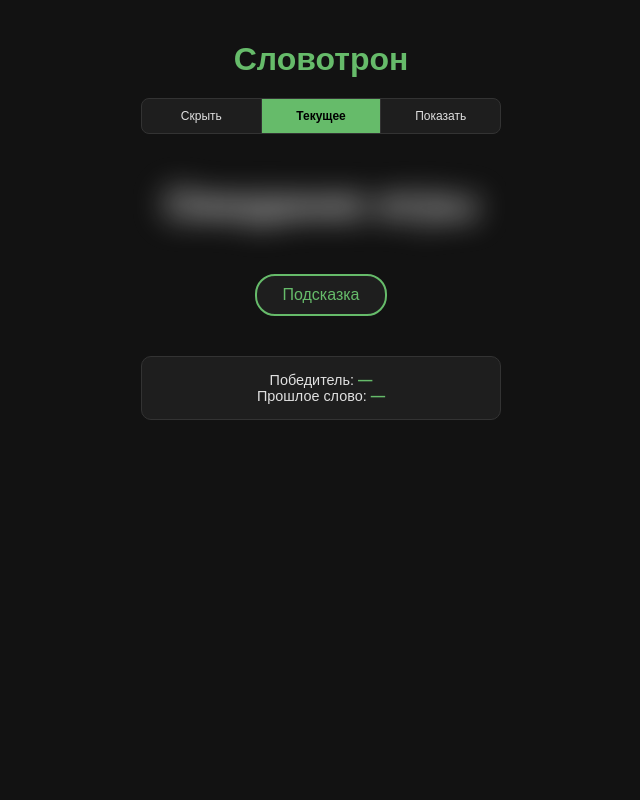
After one commit to Quantum-0/twitch-arbuz-bot, a Python web app: template templates/docks/slovotron.html in a window 1280 px wide. The commit adds this page. Shown: the whole page, without its empty margins (319-959 px from the left). Run offline with Jinja, Linux system fonts and the light colour scheme; the template is opened without the code that fills it: most values are stand-ins (such as "Sample title", 1, 10 or a date in 2020).

Commit message:
Add slovotron dock for OBS

```diff
--- a/container.py
+++ b/container.py
@@ -36,8 +36,8 @@ class Container(containers.DeclarativeContainer):
     chat_bot = providers.Singleton(ChatBot, db_session_factory=db_session_factory)
     ai = providers.Singleton(OpenAIClient, db_session_factory=db_session_factory)
     mqtt = providers.Singleton(MQTTClient)
-    slovotron = providers.Singleton(SlovotronService, db_session_factory=db_session_factory, chat_bot=chat_bot)
     sse_manager = providers.Singleton(SSEManager)
+    slovotron = providers.Singleton(SlovotronService, db_session_factory=db_session_factory, chat_bot=chat_bot, ssem=sse_manager)
 
     boto_session = providers.Singleton(aioboto3.Session)
     s3 = providers.Singleton(
--- a/routers/routers.py
+++ b/routers/routers.py
@@ -10,6 +10,7 @@ from routers.web.service_routes import router as service_routes_router
 from routers.ws.heat_proxy import router as heat_router
 from routers.sse import router as sse_router
 from routers.web.file_storage import router as files_router
+from routers.web.obs_dock import router as obs_dock_router
 
 # API
 api_router = APIRouter(prefix="/api", tags=["API"])
@@ -27,3 +28,4 @@ user_router.include_router(overlays_router)
 user_router.include_router(pages_routers)
 user_router.include_router(service_routes_router)
 user_router.include_router(files_router)
+user_router.include_router(obs_dock_router)
--- a/routers/web/pages.py
+++ b/routers/web/pages.py
@@ -2,6 +2,7 @@ import math
 import random
 from datetime import datetime
 from typing import Annotated, Any
+from uuid import uuid3
 
 import aiohttp
 import sqlalchemy as sa
@@ -14,6 +15,7 @@ from starlette.requests import Request
 from starlette.responses import HTMLResponse, RedirectResponse
 from starlette.templating import Jinja2Templates
 
+from config import settings
 from container import Container
 from database.models import TwitchUserSettings, User, MemealertsSettings, GeneratedImage
 from dependencies import get_db
@@ -77,6 +79,7 @@ async def control_panel(
                 else None,
                 "coins_for_reward": user.memealerts.coins_for_reward,
             },
+            "slovotron_secret": str(uuid3(namespace=settings.slovotron_secret, name=user.login_name)),
         },
     )
 
--- /dev/null
+++ b/templates/docks/slovotron.html
@@ -0,0 +1,238 @@
+<!DOCTYPE html>
+<html lang="ru" data-theme="dark">
+<head>
+    <meta charset="UTF-8">
+    <meta name="viewport" content="width=device-width, initial-scale=1.0">
+    <title>Словотрон</title>
+    <style>
+        :root {
+            --color-bg: #121212;
+            --color-bg-secondary: #1e1e1e;
+            --color-text: #e0e0e0;
+            --color-text-muted: #aaaaaa;
+            --color-primary: #66bb6a;
+            --color-primary-hover: #57a95b;
+            --color-border: #333;
+        }
+
+        body {
+            font-family: Arial, sans-serif;
+            background-color: var(--color-bg);
+            color: var(--color-text);
+            margin: 0;
+            display: flex;
+            justify-content: center;
+            align-items: flex-start;
+            min-height: 100vh;
+        }
+
+        /* Адаптивный контейнер под 300-400px */
+        .app-container {
+            width: 100%;
+            max-width: 400px;
+            min-width: 280px;
+            padding: 20px;
+            box-sizing: border-box;
+            text-align: center;
+        }
+
+        h1 { margin-bottom: 20px; font-size: 2rem; color: var(--color-primary); }
+
+        /* Переключатель в 3 состояниях */
+        .mode-switch {
+            display: flex;
+            background: var(--color-bg-secondary);
+            border: 1px solid var(--color-border);
+            border-radius: 8px;
+            margin-bottom: 30px;
+            overflow: hidden;
+        }
+
+        .mode-switch input { display: none; }
+
+        .mode-switch label {
+            flex: 1;
+            padding: 10px 5px;
+            font-size: 0.75rem;
+            cursor: pointer;
+            transition: background 0.3s;
+            border-right: 1px solid var(--color-border);
+        }
+
+        .mode-switch label:last-child { border-right: none; }
+
+        .mode-switch input:checked + label {
+            background: var(--color-primary);
+            color: #000;
+            font-weight: bold;
+        }
+
+        /* Поле со словом */
+        .word-display {
+            font-size: 2.5rem;
+            font-weight: bold;
+            margin: 40px 0;
+            min-height: 60px;
+            display: flex;
+            align-items: center;
+            justify-content: center;
+            transition: filter 0.3s ease;
+        }
+
+        /* Состояния блюра */
+        .blurred { filter: blur(15px); pointer-events: none; user-select: none; }
+
+        .interactive-blur {
+            filter: blur(15px);
+            cursor: pointer;
+            user-select: none;
+            transition: transform 0.2s;
+        }
+        .interactive-blur:hover { transform: scale(1.05); color: var(--color-primary); }
+        .revealed { filter: blur(0); }
+
+        /* Кнопка */
+        .btn-tip {
+            background: var(--color-bg-secondary);
+            border: 2px solid var(--color-primary);
+            color: var(--color-primary);
+            padding: 10px 25px;
+            border-radius: 20px;
+            cursor: pointer;
+            font-size: 1rem;
+            margin-bottom: 40px;
+        }
+        .btn-tip:hover { background: var(--color-primary); color: #000; }
+
+        /* Блок победителя */
+        .last-game-info {
+            background: var(--color-bg-secondary);
+            padding: 15px;
+            border-radius: 10px;
+            font-size: 0.9rem;
+            border: 1px solid var(--color-border);
+        }
+
+        .winner-name { color: var(--color-primary); font-weight: bold; }
+    </style>
+</head>
+<body>
+
+<div class="app-container">
+    <h1>Словотрон</h1>
+
+    <div class="mode-switch">
+        <input type="radio" name="mode" id="mode-none" value="none">
+        <label for="mode-none">Скрыть</label>
+
+        <input type="radio" name="mode" id="mode-current" value="current" checked>
+        <label for="mode-current">Текущее</label>
+
+        <input type="radio" name="mode" id="mode-all" value="all">
+        <label for="mode-all">Показать</label>
+    </div>
+
+    <div id="word-box" class="word-display interactive-blur">Ожидание игры</div>
+
+    <button id="btn-tip" class="btn-tip">Подсказка</button>
+
+    <div class="last-game-info">
+        <div id="winner-box">Победитель: <span class="winner-name">—</span></div>
+        <div id="last-word-box">Прошлое слово: <span class="winner-name">—</span></div>
+    </div>
+</div>
+
+<script>
+    const wordBox = document.getElementById('word-box');
+    const winnerName = document.querySelector('.winner-name');
+    const lastWordBox = document.querySelector('#last-word-box .winner-name');
+    const modeRadios = document.querySelectorAll('input[name="mode"]');
+
+    let currentWord = "";
+    let isManuallyRevealed = false;
+
+    // Логика обновления визуального состояния слова
+    function updateWordVisibility() {
+        const mode = document.querySelector('input[name="mode"]:checked').value;
+
+        wordBox.classList.remove('blurred', 'interactive-blur', 'revealed');
+
+        if (mode === 'none') {
+            wordBox.classList.add('blurred');
+        } else if (mode === 'all') {
+            wordBox.classList.add('revealed');
+        } else if (mode === 'current') {
+            if (isManuallyRevealed) {
+                wordBox.classList.add('revealed');
+            } else {
+                wordBox.classList.add('interactive-blur');
+            }
+        }
+    }
+
+    // Обработка клика по слову (в режиме "Текущее")
+    wordBox.addEventListener('click', () => {
+        const mode = document.querySelector('input[name="mode"]:checked').value;
+        if (mode === 'current') {
+            isManuallyRevealed = true;
+            updateWordVisibility();
+        }
+    });
+
+    // Следим за переключением режимов
+    modeRadios.forEach(radio => {
+        radio.addEventListener('change', () => {
+            if (radio.value !== 'current') isManuallyRevealed = false;
+            updateWordVisibility();
+        });
+    });
+
+    // Инициализация SSE
+    const evtSource = new EventSource("{{request.base_url}}sse/{{user.twitch_id}}/slovotron?secret={{secret}}");
+
+    evtSource.onmessage = function(event) {
+        const msg = JSON.parse(event.data);
+
+        console.log(msg.data);
+
+        if (msg.event === 'game-new') {
+            currentWord = msg.data.secret_word;
+            wordBox.textContent = currentWord;
+            isManuallyRevealed = false; // Скрываем при новом слове
+            updateWordVisibility();
+        }
+
+        if (msg.event === 'game-win') {
+            winnerName.textContent = msg.data.winner.display_name;
+            lastWordBox.textContent = msg.data.winning_word;
+        }
+    };
+
+    document.getElementById('btn-tip').addEventListener('click', function() {
+        fetch("{{request.base_url}}api/user/slovotron/tip?channel=quantum075", {
+            method: 'POST',
+            headers: {
+                'Content-Type': 'application/json',
+            },
+            body: JSON.stringify({})
+        })
+        .then(response => {
+            // Проверяем, успешен ли ответ (статус 200-299)
+            if (!response.ok) {
+                throw new Error('Сетевая ошибка');
+            }
+            return response.json(); // Преобразуем ответ в JSON
+        })
+        .then(data => {
+            // 3. Обработка успешного ответа
+            console.log('Успех:', data);
+            alert('Запрос успешно отправлен!');
+        })
+        .catch(error => {
+            // Обработка ошибок
+            console.error('Ошибка:', error);
+        });
+    });
+</script>
+</body>
+</html>
--- a/templates/panel.html
+++ b/templates/panel.html
@@ -11,6 +11,7 @@
 <script>
     const channel_id = {{ user.twitch_id }};
     const channel_name = "{{ user.login_name }}";
+    const slovotron_secret = "{{ slovotron_secret }}";
 </script>
 {% endblock %}
 
--- a/templates/panel/overlays.html
+++ b/templates/panel/overlays.html
@@ -147,7 +147,7 @@
     </div>
     -->
 
-    <div class="overlay-card" data-base="{{ request.base_url }}overlay/slovotron">
+    <div class="overlay-card" data-base="{{ request.base_url }}overlay/slovotron" data-base_dock="{{ request.base_url }}dock/{{ user.login_name }}/slovotron">
         <h2>🎲 Slovotron</h2>
         <p>Игра в угадывание слово по контексту от <a href="https://www.twitch.tv/fra3a">Fra3a</a>.</p>
         <p>Оригинальный сайт Словотрона <a href="https://slovotron.fra3a.ru/?channel_name={{ user.login_name }}">здесь</a>.</p>
@@ -168,6 +168,8 @@
         </div>
         <p>Скопируй ссылку и вставь в OBS:</p>
         <div class="overlay-link"></div>
+        <p>Dock-панель для OBS:</p>
+        <div class="dock-panel-link"></div>
     </div>
 
     {% if user and user.login_name in ["quantum075", "d_e_l_y", "silverosemary"] %}
--- a/utils/enums.py
+++ b/utils/enums.py
@@ -11,3 +11,4 @@ class SSEChannel(StrEnum):
     AI_STICKER = "ai-sticker"
     MESSAGE = "msg"
     HEAT = "heat"
+    SLOVOTRON = "slovotron"
```
Also changed, not shown: routers/api/user_api.py (+18 -0 lines), routers/sse.py (+21 -1 lines), routers/web/obs_dock.py (added, +40 -0 lines), services/slovotron.py (+19 -3 lines), static/js/panel-scripts.js (+21 -0 lines), static/styles.css (+14 -0 lines).
